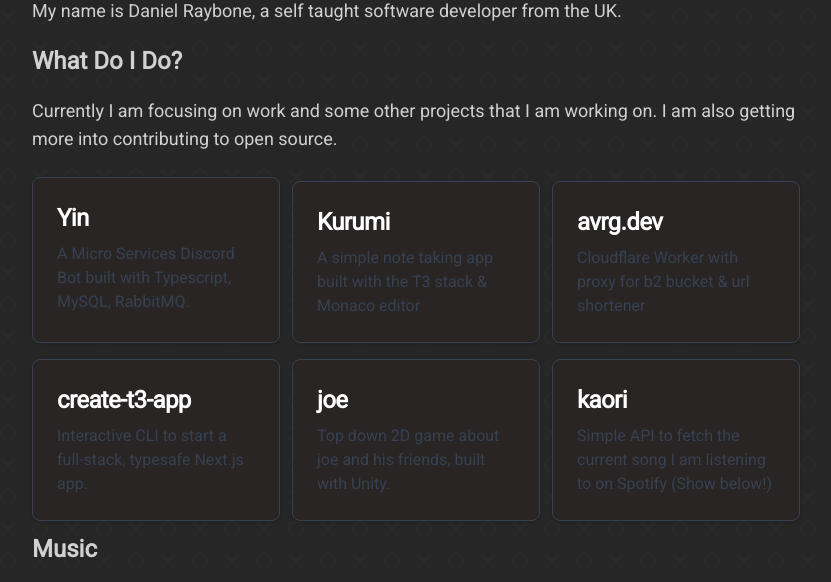
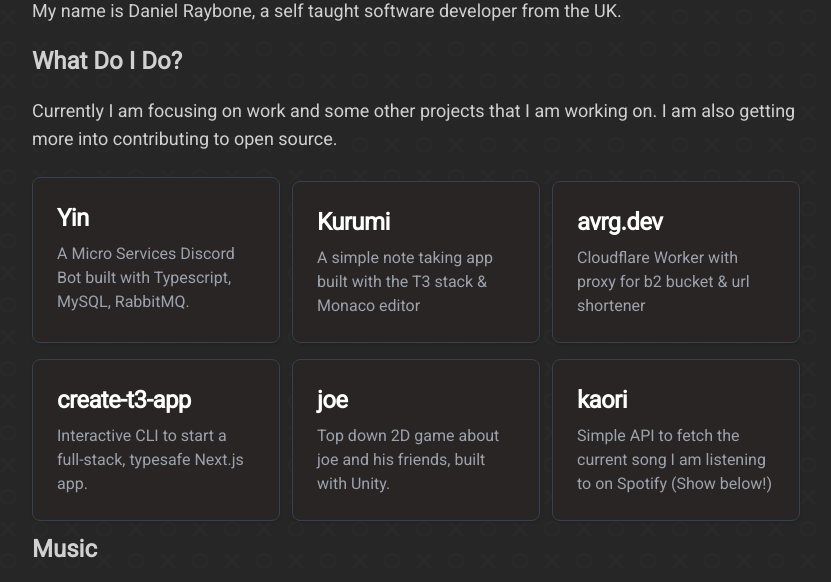
Before and after one commit to iAverages/website, an Astro site: page / in a window 1280 px wide. Shown: the part 119-701 px from the top of the page, without its empty margins (224-1055 px from the left). Built offline with nearby package versions, Linux system fonts and the light colour scheme; Astro itself is replaced by a stand-in of ours.

Commit message:
Fix text color for lightmode uses on hover of projects

```diff
--- a/src/components/Project.astro
+++ b/src/components/Project.astro
@@ -15,7 +15,7 @@ const { href, title, desc } = Astro.props;
     <h5 class="mb-2 text-2xl font-bold tracking-tight text-white">
         {title}
     </h5>
-    <p class="font-normal text-gray-700 dark:text-gray-400">
+    <p class="font-normal text-gray-400">
         {desc}
     </p>
 </a>
```
